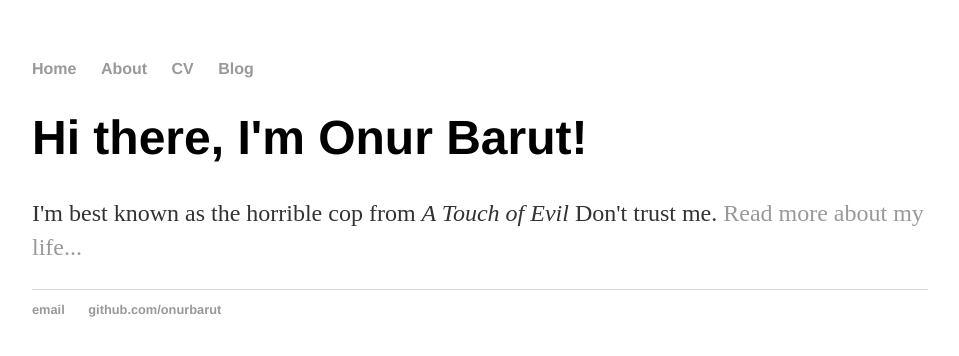
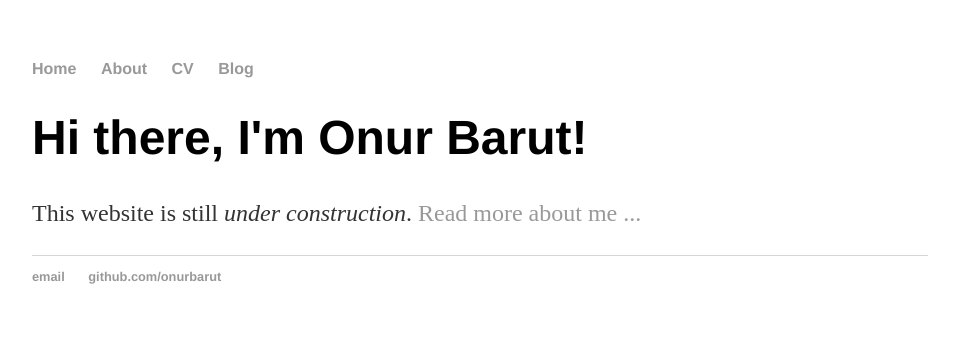
Before and after one commit to onurbarut/onurbarut.github.io, a Jekyll site: the page built from index.html, in a window 1280 px wide. Shown: the top 356 px of the page, without its empty margins (160-1119 px from the left). Built offline with Jekyll 4.4.1, drawn with Linux system fonts in a browser that asks for light colours.

Commit message:
Update index.html

```diff
--- a/index.html
+++ b/index.html
@@ -4,5 +4,5 @@ title: Onur Barut, Horrible Cop
 ---
 <div class="blurb">
 	<h1>Hi there, I'm Onur Barut!</h1>
-	<p>I'm best known as the horrible cop from <em>A Touch of Evil</em> Don't trust me. <a href="/about">Read more about my life...</a></p>
+	<p>This website is still <em>under construction</em>. <a href="/about">Read more about me ...</a></p>
 </div><!-- /.blurb -->
```
